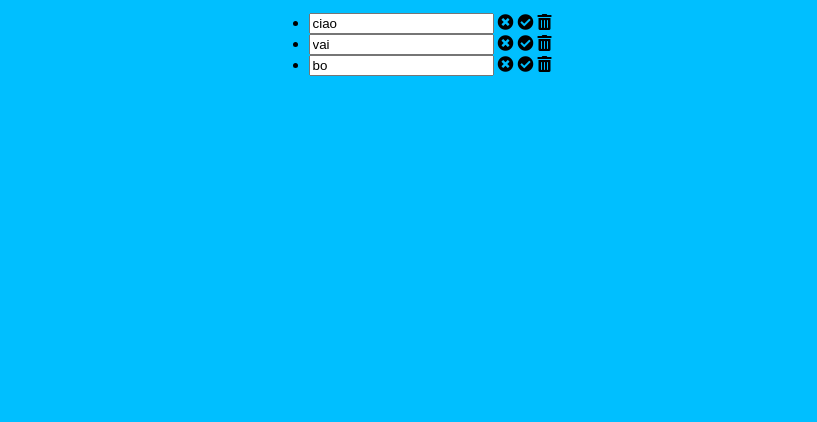
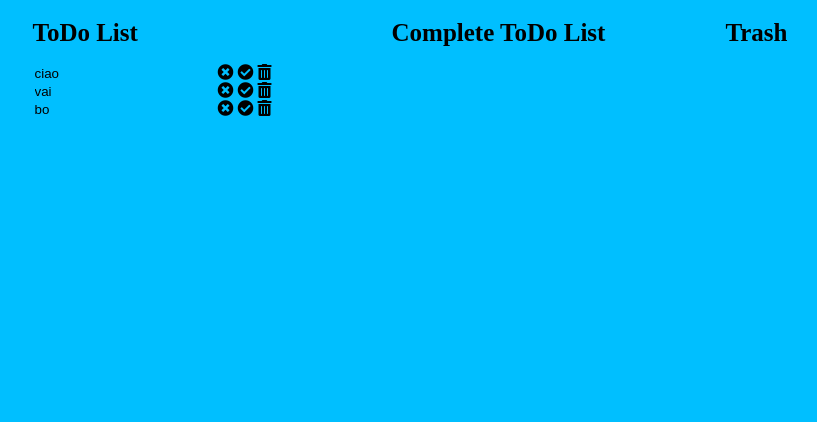
Before and after one commit to aaaafr/vue-todolist, a plain HTML site: page index.html in a window 1280 px wide. Shown: the part 394-816 px from the top of the page, without its empty margins (230-1047 px from the left). Drawn offline with nearby package versions, Linux system fonts and the light colour scheme.

Commit message:
complete

```diff
--- a/assets/css/style.css
+++ b/assets/css/style.css
@@ -13,3 +13,36 @@ body {
 img {
     width: 300px;
 }
+
+.columns {
+    display: flex;
+    justify-content: space-between;
+}
+
+.tasks {
+    padding: 30px;
+    margin: 30px
+}
+
+.tasksComplete{
+    padding: 30px;
+    margin: 30px
+}
+
+.tasksTrash{
+    padding: 30px;
+    margin: 30px
+}
+
+li {
+    list-style: none;
+}
+
+h1{
+    font-size: 25px;
+}
+
+#text {
+    border-style: none;
+    background-color: deepskyblue;
+}
--- a/index.html
+++ b/index.html
@@ -19,23 +19,35 @@
             <input v-model="newTask" placeholder="Add a new task">
             <button @click="addTask">Add task</button>
         </div>
+        <div class="columns">
             <ul class="tasks" v-if=" tasks.length > 0">
+                <h1>ToDo List</h1>
                 <li class="task" v-for="(task, index) in tasks">
-                <input v-model="tasks[index]" type="text" name="" id="">
+                    <input v-model="tasks[index]" type="text" name="" id="text">
                     <i class="fas fa-times-circle" @click="removeTask(index)"></i>
                     <i class="fas fa-check-circle" @click="taskComplete(task)" v-on:click="removeTask(index)"></i>
-                <i class="fas fa-trash-alt"></i>
+                    <i class="fas fa-trash-alt" @click="taskTrash(task)" v-on:click="removeTask(index)"></i>
                 </li>
             </ul>
             <div class="no_tasks" v-else>
                 <p>Nothing to do</p>
             </div>
             <ul class="tasksComplete">
+                <h1>Complete ToDo List</h1>
                 <li class="taskComplete" v-if="tasksComplete" v-for="(taskComplete, index) in tasksComplete">
-                <input v-model="tasksComplete[index]" type="text" name="" id="">
-                <i class="fas fa-undo"></i>
+                    <input v-model="tasksComplete[index]" type="text" name="" id="text">
+                    <i class="fas fa-undo" @click="returnTo(tasksComplete[index])" v-on:click="removeTaskComplete(index)"></i>
                 </li>
             </ul>
+            <ul class="tasksTrash">
+                <h1>Trash</h1>
+                <li class="taskTrash" v-if="tasksTrash" v-for="(taskTrash, index) in tasksTrash">
+                    <input v-model="tasksTrash[index]" type="text" name="" id="text">
+                    <i class="fas fa-undo" @click="returnTo(tasksTrash[index])"  v-on:click="removeTaskTrash(index)"></i>
+                </li>
+            </ul>
+        </div>
+
     </div>
     <script src="https://cdn.jsdelivr.net/npm/vue@2.6.12/dist/vue.js"></script>
     <script src="./main.js"></script>
--- a/main.js
+++ b/main.js
@@ -43,6 +43,10 @@ const app = new Vue ({
 
         ],
 
+        tasksTrash: [
+
+        ],
+
         key: "",
     },
 
@@ -68,6 +72,37 @@ const app = new Vue ({
             console.log(this.tasksComplete);
         },
 
+        taskTrash(task){
+            console.log(task);
+            console.log(this.tasksTrash.push(task))
+            console.log(this.tasksTrash);
+
+        },
+
+        returnTo(task){
+            console.log(task);
+            console.log(this.tasks.push(task))
+
+        },
+
+        removeTaskComplete(index){
+            // remove task
+            console.log("remove task n." + index);
+            // usare splice()
+            this.tasksComplete.splice(index, 1)
+
+        },
+
+        removeTaskTrash(index){
+            // remove task
+            console.log("remove task n." + index);
+            // usare splice()
+            this.tasksTrash.splice(index, 1)
+
+        },
+
+
+
 
 
     },
```
Lines whose indentation alone changed are shown as unchanged.
